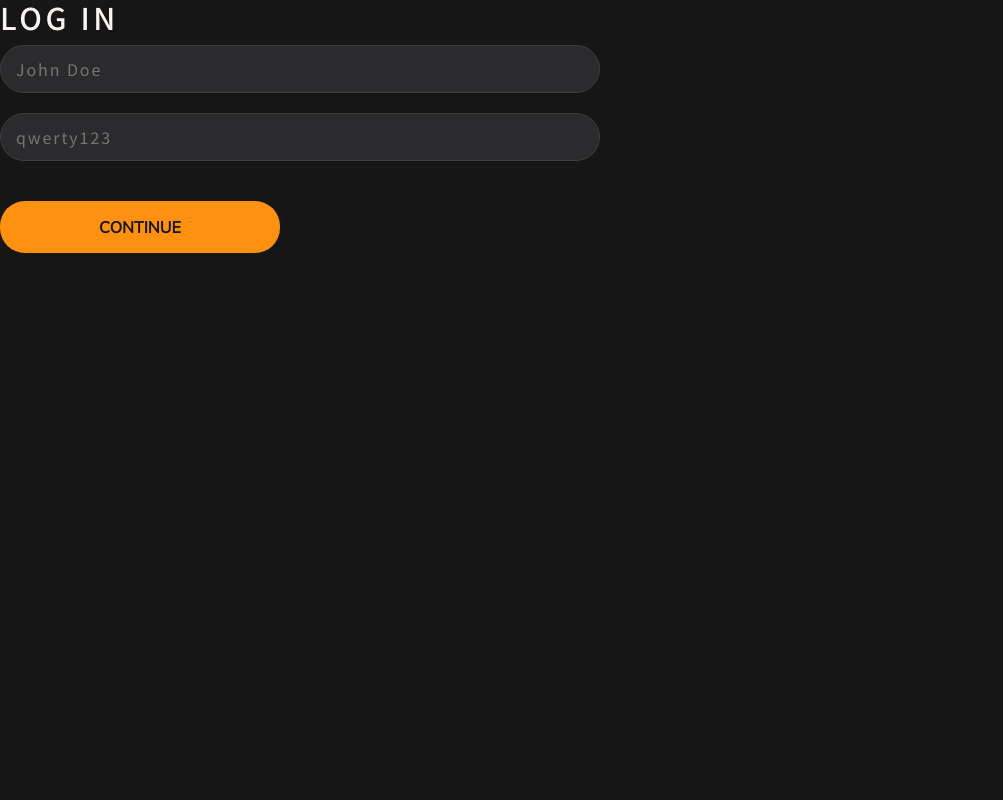
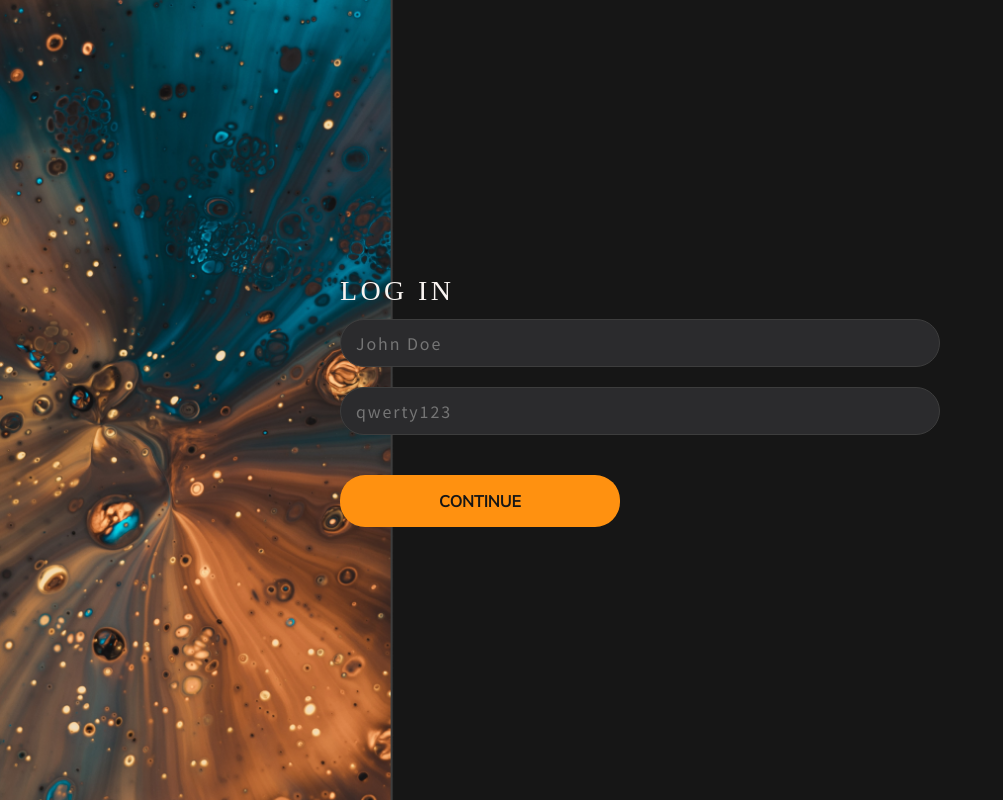
Before and after one commit to Sanvinganza/gallery, a React (Create React App) app: page / in a window 1280 px wide. Shown: the whole page, without its empty margins (0-1003 px from the left). Built offline with nearby package versions, Linux system fonts and the light colour scheme.

Commit message:
added  sighup page

```diff
--- a/package.json
+++ b/package.json
@@ -14,9 +14,13 @@
     "classnames-ts": "^1.0.2",
     "firebase": "^10.5.2",
     "formik": "^2.4.5",
+    "localforage": "^1.10.0",
+    "match-sorter": "^6.3.1",
     "react": "^18.2.0",
     "react-dom": "^18.2.0",
+    "react-router-dom": "^6.18.0",
     "react-scripts": "5.0.1",
+    "sort-by": "^1.2.0",
     "typescript": "^4.9.5",
     "web-vitals": "^2.1.4",
     "yup": "^1.3.2"
--- a/src/App.tsx
+++ b/src/App.tsx
@@ -1,10 +1,15 @@
 import { SignUpForm } from "./components/SignupForm/SignupForm";
+import { Routes, Route } from "react-router-dom";
+import { LoginPage } from "./pages/LoginPage/LoginPage";
+import { HomePage } from "./pages/HomePage";
+import { GalleryPage } from "./pages/GalleryPage";
 
 function App() {
   return (
-    <>
-      <SignUpForm />
-    </>
+    <Routes>
+      <Route path="/" element={<LoginPage />} />
+      <Route path="/gallery" element={<GalleryPage />} />
+    </Routes>
   );
 }
 
--- a/src/components/SignupForm/SignUpForm.module.css
+++ b/src/components/SignupForm/SignUpForm.module.css
@@ -1,6 +1,8 @@
 .container {
   display: flex;
   flex-direction: column;
+
+  margin-left: calc(50vw - 300px);
 }
 
 .form {
@@ -47,3 +49,8 @@
   border-radius: 75px;
   color: var(--gray-5);
 }
+
+.h1 {
+  font-family: "CAT Linz";
+  font-weight: 100;
+}
--- a/src/components/SignupForm/SignupForm.tsx
+++ b/src/components/SignupForm/SignupForm.tsx
@@ -23,7 +23,9 @@ export const SignUpForm = () => {
 
   return (
     <div className={styles.container}>
-      <HTag tag="h1">log in</HTag>
+      <HTag tag="h1" className={styles.h1}>
+        log in
+      </HTag>
 
       <Formik
         innerRef={formRef}
--- a/src/index.tsx
+++ b/src/index.tsx
@@ -2,12 +2,16 @@ import React from "react";
 import ReactDOM from "react-dom/client";
 import "./index.css";
 import App from "./App";
+import { BrowserRouter } from "react-router-dom";
 
 const root = ReactDOM.createRoot(
   document.getElementById("root") as HTMLElement
 );
+
 root.render(
   <React.StrictMode>
-    <App />
+    <BrowserRouter>
+      <App />
+    </BrowserRouter>
   </React.StrictMode>
 );
--- /dev/null
+++ b/src/pages/GalleryPage.tsx
@@ -0,0 +1,7 @@
+import * as React from "react";
+
+export interface IGalleryPageProps {}
+
+export function GalleryPage(props: IGalleryPageProps) {
+  return <div></div>;
+}
--- /dev/null
+++ b/src/pages/HomePage.tsx
@@ -0,0 +1,7 @@
+import * as React from "react";
+
+export interface IHomePageProps {}
+
+export function HomePage(props: IHomePageProps) {
+  return <div></div>;
+}
--- /dev/null
+++ b/src/pages/LoginPage/LoginPage.module.css
@@ -0,0 +1,10 @@
+.container {
+  background-image: url("../../images/main_bg.png");
+  height: 100vh;
+  background-repeat: no-repeat;
+  background-size: cover;
+  display: flex;
+  align-content: center;
+  justify-content: center;
+  flex-wrap: wrap;
+}
--- /dev/null
+++ b/src/pages/LoginPage/LoginPage.tsx
@@ -0,0 +1,13 @@
+import * as React from "react";
+import styles from "./LoginPage.module.css";
+import { SignUpForm } from "../../components/SignupForm/SignupForm";
+
+export interface ILoginPageProps {}
+
+export function LoginPage(props: ILoginPageProps) {
+  return (
+    <div className={styles.container}>
+      <SignUpForm />
+    </div>
+  );
+}
```
Also changed, not shown: 1 other file (tests, documents, lock files or other folders).
